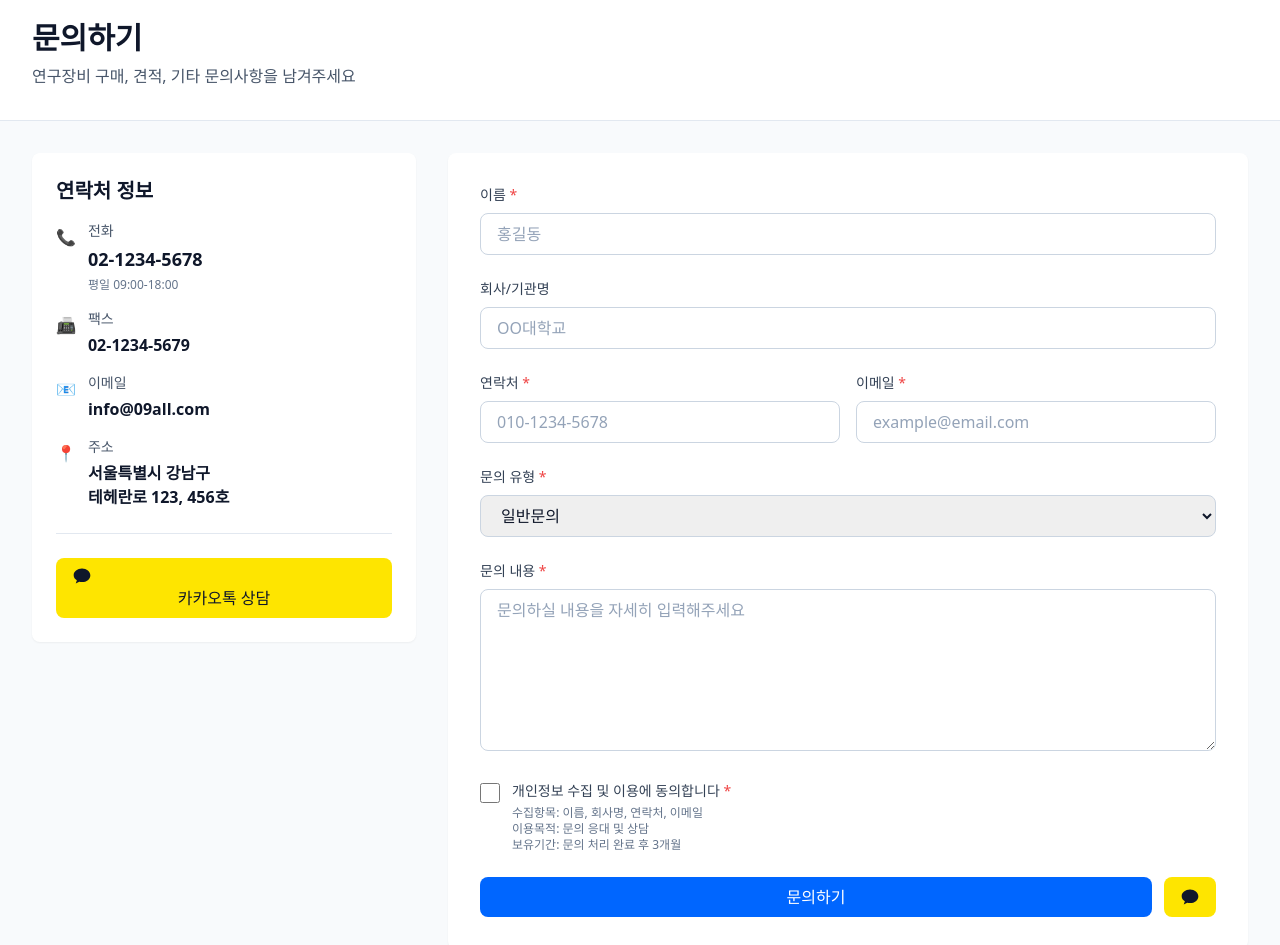
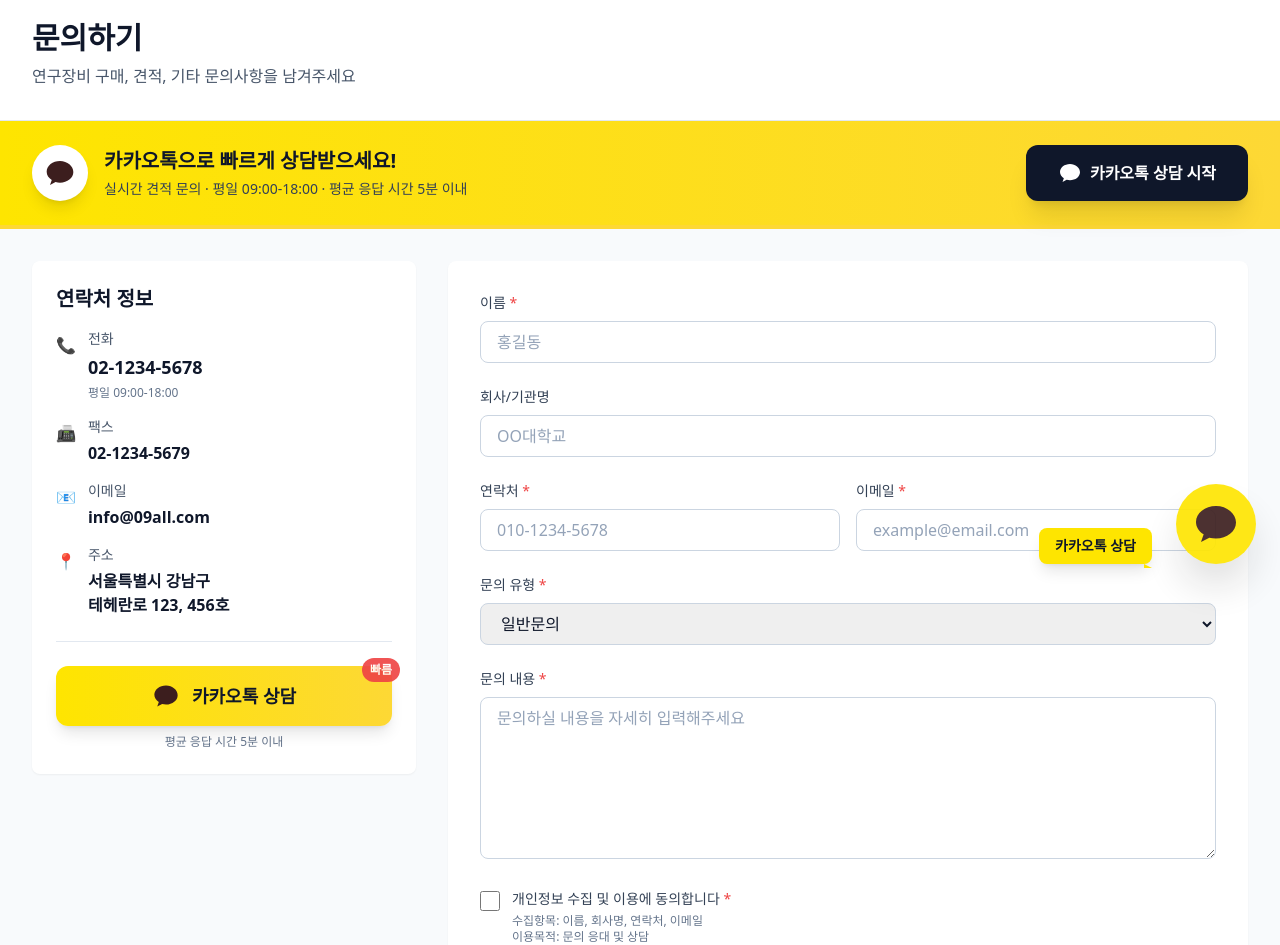
Before and after one commit to wlsrnr153/09allweb_1.1v, a Next.js app: page /contact in a window 1280 px wide. Shown: the part 140-1085 px from the top of the page. Built offline with nearby package versions, Linux system fonts and the light colour scheme; a web font is replaced by a local one.

Commit message:
feat: enhance KakaoTalk consultation buttons and visibility across pages

```diff
--- a/app/(marketing)/contact/page.tsx
+++ b/app/(marketing)/contact/page.tsx
@@ -113,6 +113,41 @@
         </div>
       </div>
 
+      {/* 카카오톡 강조 배너 */}
+      <div className="bg-gradient-to-r from-[#FEE500] to-[#FDD835] border-b-4 border-[#FDD835]">
+        <div className="container py-6">
+          <div className="flex flex-col md:flex-row items-center justify-between gap-4">
+            <div className="flex items-center gap-4">
+              <div className="w-14 h-14 bg-white rounded-full flex items-center justify-center shadow-lg">
+                <svg className="w-8 h-8" viewBox="0 0 24 24" fill="none">
+                  <path
+                    d="M12 3C6.48 3 2 6.58 2 11C2 13.5 3.5 15.72 5.83 17.17L4.5 21L8.67 18.83C9.72 19.08 10.84 19.25 12 19.25C17.52 19.25 22 15.67 22 11.25C22 6.83 17.52 3 12 3Z"
+                    fill="#3C1E1E"
+                  />
+                </svg>
+              </div>
+              <div>
+                <h3 className="text-xl font-bold text-gray-900 mb-1">
+                  카카오톡으로 빠르게 상담받으세요!
+                </h3>
+                <p className="text-sm text-gray-700">
+                  실시간 견적 문의 · 평일 09:00-18:00 · 평균 응답 시간 5분 이내
+                </p>
+              </div>
+            </div>
+            <button
+              onClick={handleKakaoContact}
+              className="px-8 py-4 bg-gray-900 text-white font-bold rounded-xl hover:bg-gray-800 transition-all shadow-xl hover:shadow-2xl whitespace-nowrap flex items-center gap-2"
+            >
+              <svg className="w-6 h-6" viewBox="0 0 24 24" fill="currentColor">
+                <path d="M12 3C6.48 3 2 6.58 2 11C2 13.5 3.5 15.72 5.83 17.17L4.5 21L8.67 18.83C9.72 19.08 10.84 19.25 12 19.25C17.52 19.25 22 15.67 22 11.25C22 6.83 17.52 3 12 3Z" fill="white" />
+              </svg>
+              카카오톡 상담 시작
+            </button>
+          </div>
+        </div>
+      </div>
+
       {/* 메인 콘텐츠 */}
       <div className="container py-8">
         <div className="grid grid-cols-1 lg:grid-cols-3 gap-8">
@@ -168,13 +203,19 @@
               <div className="mt-6 pt-6 border-t">
                 <button
                   onClick={handleKakaoContact}
-                  className="btn w-full bg-[#FEE500] text-gray-900 hover:bg-[#FDD835]"
+                  className="w-full py-4 bg-gradient-to-r from-[#FEE500] to-[#FDD835] text-gray-900 font-bold rounded-xl hover:from-[#FDD835] hover:to-[#FEE500] transition-all shadow-lg hover:shadow-xl hover:scale-105 flex items-center justify-center gap-3 text-lg relative group"
                 >
-                  <svg className="w-5 h-5 mr-2" viewBox="0 0 24 24" fill="currentColor">
-                    <path d="M12 3C6.48 3 2 6.58 2 11C2 13.5 3.5 15.72 5.83 17.17L4.5 21L8.67 18.83C9.72 19.08 10.84 19.25 12 19.25C17.52 19.25 22 15.67 22 11.25C22 6.83 17.52 3 12 3Z" />
+                  <svg className="w-7 h-7 group-hover:scale-110 transition-transform" viewBox="0 0 24 24" fill="currentColor">
+                    <path d="M12 3C6.48 3 2 6.58 2 11C2 13.5 3.5 15.72 5.83 17.17L4.5 21L8.67 18.83C9.72 19.08 10.84 19.25 12 19.25C17.52 19.25 22 15.67 22 11.25C22 6.83 17.52 3 12 3Z" fill="#3C1E1E" />
                   </svg>
-                  카카오톡 상담
+                  <span>카카오톡 상담</span>
+                  <span className="absolute -top-2 -right-2 bg-red-500 text-white text-xs font-bold px-2 py-1 rounded-full animate-pulse">
+                    빠름
+                  </span>
                 </button>
+                <p className="text-xs text-center text-gray-500 mt-2">
+                  평균 응답 시간 5분 이내
+                </p>
               </div>
             </div>
           </div>
@@ -322,23 +363,35 @@
                 </div>
 
                 {/* 제출 버튼 */}
+                <div className="space-y-3">
                   <div className="flex gap-3">
                     <button
                       type="submit"
                       disabled={isSubmitting}
-                    className="flex-1 btn btn-primary disabled:opacity-50 disabled:cursor-not-allowed"
+                      className="flex-1 px-6 py-4 bg-primary-600 text-white font-semibold rounded-lg hover:bg-primary-700 transition-colors disabled:opacity-50 disabled:cursor-not-allowed"
                     >
                       {isSubmitting ? '제출 중...' : '문의하기'}
                     </button>
                     <button
                       type="button"
                       onClick={handleKakaoContact}
-                    className="btn bg-[#FEE500] text-gray-900 hover:bg-[#FDD835]"
+                      className="px-6 py-4 bg-gradient-to-r from-[#FEE500] to-[#FDD835] text-gray-900 font-bold rounded-lg hover:from-[#FDD835] hover:to-[#FEE500] transition-all shadow-lg hover:shadow-xl flex items-center justify-center gap-2"
                     >
-                    <svg className="w-5 h-5" viewBox="0 0 24 24" fill="currentColor">
-                      <path d="M12 3C6.48 3 2 6.58 2 11C2 13.5 3.5 15.72 5.83 17.17L4.5 21L8.67 18.83C9.72 19.08 10.84 19.25 12 19.25C17.52 19.25 22 15.67 22 11.25C22 6.83 17.52 3 12 3Z" />
+                      <svg className="w-6 h-6" viewBox="0 0 24 24" fill="currentColor">
+                        <path d="M12 3C6.48 3 2 6.58 2 11C2 13.5 3.5 15.72 5.83 17.17L4.5 21L8.67 18.83C9.72 19.08 10.84 19.25 12 19.25C17.52 19.25 22 15.67 22 11.25C22 6.83 17.52 3 12 3Z" fill="#3C1E1E" />
                       </svg>
+                      <span className="hidden sm:inline">카카오톡</span>
                     </button>
+                  </div>
+                  <div className="text-center">
+                    <button
+                      type="button"
+                      onClick={handleKakaoContact}
+                      className="text-sm text-primary-600 hover:text-primary-700 font-semibold underline"
+                    >
+                      또는 카카오톡으로 바로 상담받기 →
+                    </button>
+                  </div>
                 </div>
               </form>
             </div>
--- a/app/(marketing)/page.tsx
+++ b/app/(marketing)/page.tsx
@@ -5,6 +5,7 @@
 import { sampleEquipment, sampleCategories } from '@/lib/data/sample-equipment'
 import { samplePortfolio } from '@/lib/data/sample-portfolio'
 import EquipmentCard from '@/components/equipment/EquipmentCard'
+import { openKakaoChannel } from '@/lib/kakao'
 
 export default function HomePage() {
   const [activeSlide, setActiveSlide] = useState(0)
@@ -125,6 +126,38 @@
                 장비 검색
               </Link>
             </div>
+          </div>
+        </div>
+      </section>
+
+      {/* 카카오톡 상담 강조 배너 */}
+      <section className="bg-gradient-to-r from-[#FEE500] to-[#FDD835] py-6 md:py-8">
+        <div className="container">
+          <div className="flex flex-col md:flex-row items-center justify-between gap-4">
+            <div className="flex items-center gap-4">
+              <div className="w-12 h-12 md:w-16 md:h-16 bg-white rounded-full flex items-center justify-center shadow-lg">
+                <svg className="w-8 h-8 md:w-10 md:h-10" viewBox="0 0 24 24" fill="none">
+                  <path
+                    d="M12 3C6.48 3 2 6.58 2 11C2 13.5 3.5 15.72 5.83 17.17L4.5 21L8.67 18.83C9.72 19.08 10.84 19.25 12 19.25C17.52 19.25 22 15.67 22 11.25C22 6.83 17.52 3 12 3Z"
+                    fill="#3C1E1E"
+                  />
+                </svg>
+              </div>
+              <div>
+                <h3 className="text-lg md:text-xl font-bold text-gray-900 mb-1">
+                  카카오톡으로 빠르게 상담받으세요!
+                </h3>
+                <p className="text-sm md:text-base text-gray-700">
+                  실시간 견적 문의 및 상담 가능 · 평일 09:00-18:00
+                </p>
+              </div>
+            </div>
+            <button
+              onClick={openKakaoChannel}
+              className="px-6 md:px-8 py-3 md:py-4 bg-gray-900 text-white font-bold rounded-lg hover:bg-gray-800 transition-all shadow-lg hover:shadow-xl whitespace-nowrap text-sm md:text-base"
+            >
+              카카오톡 상담 시작하기 →
+            </button>
           </div>
         </div>
       </section>
@@ -366,22 +399,30 @@
       </section>
 
       {/* CTA 섹션 */}
-      <section className="py-20 bg-gradient-to-r from-primary-600 to-primary-800 text-white">
-        <div className="container text-center">
+      <section className="py-20 bg-gradient-to-r from-primary-600 to-primary-800 text-white relative overflow-hidden">
+        {/* 배경 장식 */}
+        <div className="absolute top-0 right-0 w-64 h-64 bg-[#FEE500]/10 rounded-full blur-3xl"></div>
+        <div className="absolute bottom-0 left-0 w-64 h-64 bg-[#FEE500]/10 rounded-full blur-3xl"></div>
+
+        <div className="container text-center relative z-10">
           <h2 className="text-4xl font-bold mb-4">장비 구매 문의</h2>
           <p className="text-xl text-white/90 mb-8 max-w-2xl mx-auto">
             전문 상담원이 귀하의 연구 환경에 최적화된 장비 솔루션을 제안해드립니다
           </p>
-          <div className="flex flex-col sm:flex-row gap-4 justify-center">
-            <Link
-              href="/contact"
-              className="px-8 py-4 bg-white text-primary-600 font-semibold rounded-lg hover:bg-gray-100 transition-colors inline-flex items-center justify-center gap-2"
+          <div className="flex flex-col sm:flex-row gap-4 justify-center items-center">
+            {/* 카카오톡 버튼 - 강조 */}
+            <button
+              onClick={openKakaoChannel}
+              className="px-10 py-5 bg-[#FEE500] text-gray-900 font-bold rounded-xl hover:bg-[#FDD835] transition-all shadow-2xl hover:shadow-[#FEE500]/50 hover:scale-105 inline-flex items-center justify-center gap-3 text-lg relative group"
             >
-              <svg className="w-5 h-5" viewBox="0 0 24 24" fill="currentColor">
-                <path d="M12 3C6.48 3 2 6.58 2 11C2 13.5 3.5 15.72 5.83 17.17L4.5 21L8.67 18.83C9.72 19.08 10.84 19.25 12 19.25C17.52 19.25 22 15.67 22 11.25C22 6.83 17.52 3 12 3Z" />
+              <svg className="w-7 h-7" viewBox="0 0 24 24" fill="currentColor">
+                <path d="M12 3C6.48 3 2 6.58 2 11C2 13.5 3.5 15.72 5.83 17.17L4.5 21L8.67 18.83C9.72 19.08 10.84 19.25 12 19.25C17.52 19.25 22 15.67 22 11.25C22 6.83 17.52 3 12 3Z" fill="#3C1E1E" />
               </svg>
-              카카오톡 상담
-            </Link>
+              <span>카카오톡 상담</span>
+              <span className="absolute -top-2 -right-2 bg-red-500 text-white text-xs font-bold px-2 py-1 rounded-full animate-pulse">
+                NEW
+              </span>
+            </button>
             <a
               href="tel:02-1234-5678"
               className="px-8 py-4 border-2 border-white text-white font-semibold rounded-lg hover:bg-white/10 transition-colors inline-flex items-center justify-center gap-2"
--- a/components/layout/FloatingButtons.tsx
+++ b/components/layout/FloatingButtons.tsx
@@ -28,14 +28,14 @@
 
   return (
     <>
-      {/* Kakao FAB */}
+      {/* Kakao FAB - 강화된 버전 */}
       <button
         onClick={openKakaoChannel}
-        className="fixed bottom-24 right-6 z-40 w-14 h-14 bg-[#FEE500] rounded-full shadow-lg flex items-center justify-center transition-transform hover:scale-110 md:hidden"
+        className="fixed bottom-24 right-6 z-40 w-16 h-16 md:w-20 md:h-20 bg-[#FEE500] rounded-full shadow-2xl flex items-center justify-center transition-all hover:scale-110 hover:shadow-[#FEE500]/50 hover:shadow-2xl group animate-pulse"
         aria-label="카카오톡 상담"
       >
         <svg
-          className="w-8 h-8"
+          className="w-10 h-10 md:w-12 md:h-12 group-hover:scale-110 transition-transform"
           viewBox="0 0 24 24"
           fill="none"
           xmlns="http://www.w3.org/2000/svg"
@@ -45,7 +45,17 @@
             fill="#3C1E1E"
           />
         </svg>
+        {/* 펄스 링 효과 */}
+        <span className="absolute inset-0 rounded-full bg-[#FEE500] animate-ping opacity-20"></span>
       </button>
+
+      {/* 카카오톡 텍스트 라벨 (데스크톱) */}
+      <div className="hidden md:block fixed bottom-24 right-32 z-40">
+        <div className="bg-[#FEE500] text-gray-900 px-4 py-2 rounded-lg shadow-lg font-semibold text-sm whitespace-nowrap">
+          카카오톡 상담
+        </div>
+        <div className="absolute right-0 top-full w-0 h-0 border-l-8 border-l-[#FEE500] border-t-4 border-t-transparent"></div>
+      </div>
 
       {/* Scroll to Top Button */}
       {isVisible && (
```
Lines whose indentation alone changed are shown as unchanged.
